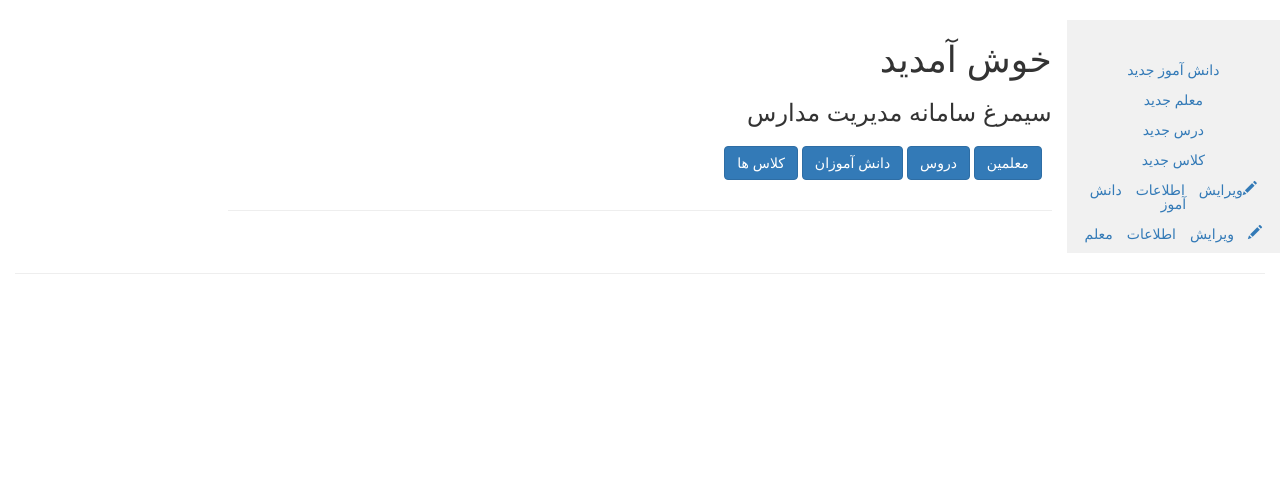
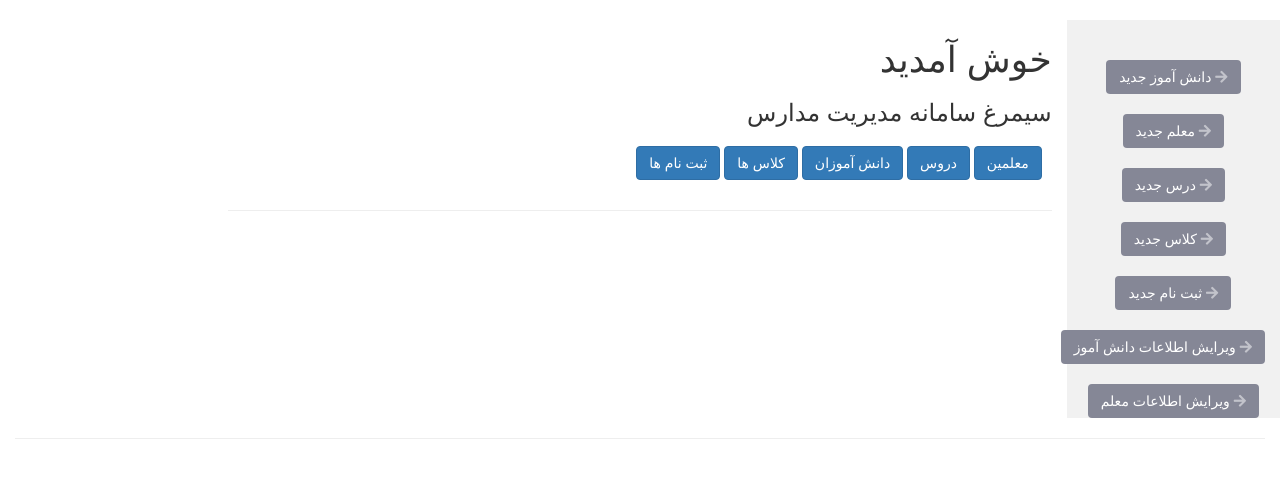
Before and after one commit to mahhfm/simurgh, a Django app: page /data/ in a window 1280 px wide. Shown: the part 162-640 px from the top of the page. Run offline with Django 3.2, Linux system fonts and the light colour scheme; a user stored in the database is signed in; some libraries are stand-ins or nearby versions.

Commit message:
search complete

```diff
--- a/edu/models.py
+++ b/edu/models.py
@@ -128,7 +128,7 @@ class Student(Origin):
     courses = models.ManyToManyField("Course", through="StudentCourse")
 
     def __str__(self):
-        return self.user.first_name + " " + str(persian.enToPersianNumb(self.sid))
+        return self.user.first_name + " " + self.user.last_name + " " + str(persian.enToPersianNumb(self.sid))
     class Meta:
         pass
 
--- a/edu/urls.py
+++ b/edu/urls.py
@@ -13,24 +13,28 @@ urlpatterns = [
     url(r'^teacher/$', views.ModelCreateView.as_view(), name="new-teacher"),
     url(r'^course/$', views.ModelCreateView.as_view(), name="new-course"),
     url(r'^classroom/$', views.ModelCreateView.as_view(), name="new-class"),
+    url(r'^register/$', views.ModelCreateView.as_view(), name="new-register"),
 
 
     url(r'^student/(?P<pk>[0-9]+)/$', views.ShowDetail.as_view(), name="student-view"),
     url(r'^teacher/(?P<pk>[0-9]+)/$', views.ShowDetail.as_view(), name="teacher-view"),
     url(r'^course/(?P<pk>[0-9]+)/$', views.ShowDetail.as_view(), name="course-view"),
     url(r'^classroom/(?P<pk>[0-9]+)/$', views.ShowDetail.as_view(), name="classroom-view"),
+    url(r'^register/(?P<pk>[0-9]+)/$', views.ShowDetail.as_view(), name="register-view"),
 
 
     url(r'^student/update/(?P<pk>[0-9]+)/$', views.ModelUpdateView.as_view(), name="update-student"),
     url(r'^teacher/update/(?P<pk>[0-9]+)/$', views.ModelUpdateView.as_view(), name="update-teacher"),
     url(r'^classroom/update/(?P<pk>[0-9]+)/$', views.ModelUpdateView.as_view(), name="update-classroom"),
     url(r'^course/update/(?P<pk>[0-9]+)/$', views.ModelUpdateView.as_view(), name="update-course"),
+    url(r'^register/update/(?P<pk>[0-9]+)/$', views.ModelUpdateView.as_view(), name="update-register"),
 
 
     url(r'^student/delete/(?P<pk>[0-9]+)/$', views.DeleteModelView.as_view(), name="delete-student"),
     url(r'^course/delete/(?P<pk>[0-9]+)/$', views.DeleteModelView.as_view(), name="delete-course"),
     url(r'^classroom/delete/(?P<pk>[0-9]+)/$', views.DeleteModelView.as_view(), name="delete-classroom"),
     url(r'^teacher/delete/(?P<pk>[0-9]+)/$', views.DeleteModelView.as_view(), name="delete-teacher"),
+    url(r'^register/delete/(?P<pk>[0-9]+)/$', views.DeleteModelView.as_view(), name="delete-register"),
 
     url(r'^login/',  views.LoginViewClass.as_view(), name="user-login"),
     url('^logout/', auth_views.LogoutView.as_view(template_name="edu/logout.html"), name="user-logout"),
--- a/edu/views.py
+++ b/edu/views.py
@@ -4,7 +4,7 @@ from django.contrib.auth.models import User
 from django.contrib.auth.hashers import make_password
 from django.contrib.auth.decorators import login_required
 from django.db.models import Q
-from .models import Teacher, ClassRoom, Student, Course
+from .models import Teacher, ClassRoom, Student, Course, Register
 from django.urls import reverse_lazy
 from .forms import *
 from django.http import HttpResponseRedirect, HttpResponse
@@ -77,7 +77,8 @@ class ModelCreateView(CreateView):
             'student': StudentForm,
             'teacher': TeacherForm,
             'classroom': ClassRoomForm,
-            'course': CourseForm, }
+            'course': CourseForm,
+            'register':Register, }
 
         form_class = form_request[self.request.path.strip('/')]
         return form_class(**self.get_form_kwargs())
@@ -99,21 +100,32 @@ class ShowData(ListView):
              'teacher': Teacher,
              'classroom': ClassRoom,
              'course': Course,
+             'register':Register,
             }
         search_request = {
             'teacher': TeacherSearchForm,
             'student': StudentSearchForm,
             'classroom': None,
              'course': None,
+             'register':None,
 
             }
         try:
             if self.request.GET.get('model_name'):
                 model_name = self.request.GET.get('model_name')
                 first_name = self.request.GET.get('first_name')
+                last_name = self.request.GET.get('last_name')
+                if 'teacher' in model_name :
+                    education_degree = self.request.GET.get('education_degree')
+                    education_degree=Q(education_degree= education_degree)
+                    if  self.request.GET.get('education_degree') == 'all':
+                        education_degree= ~Q()
+                else:
+                    education_degree = None
+                print(education_degree)
                 self.model = format_request[model_name]
                 context.update({
-                str(model_name) + 's': self.model.objects.filter(Q(user__username__icontains= first_name)),
+                str(model_name) + 's': self.model.objects.filter(Q(user__first_name__icontains= first_name) & Q(user__last_name__icontains= last_name) &  education_degree ),
                 'search': search_request[model_name],
                  })
             else:
@@ -139,10 +151,6 @@ class ShowDetail(DetailView):
 
     @method_decorator(login_required)
     def dispatch(self, *args, **kwargs):
-        content_type = ContentType.objects.get_for_model(Student)
-        permission = Permission.objects.create(codename='view_student',
-                                            name='View Students',
-                                            content_type=content_type)
 
         return super().dispatch(*args, **kwargs)
 
@@ -153,6 +161,7 @@ class ShowDetail(DetailView):
             'teacher': Teacher,
             'course': Course,
             'classroom': ClassRoom,
+            'register':Register,
         }
 
         self.model = format_request[model_name]
@@ -174,7 +183,8 @@ class ModelUpdateView(UpdateView):
             'student': Student,
             'teacher': Teacher,
             'classroom': ClassRoom,
-            'course': Course, }
+            'course': Course,
+            'register':Register, }
         self.model = list_model[self.request.path[1:self.request.path.index('/', 1)]]
         self.path_name = self.request.path[1:self.request.path.index('/', 1)]
         queryset = super(ModelUpdateView, self).get_queryset()
@@ -203,7 +213,8 @@ class DeleteModelView(DeleteView):
             'student': Student,
             'teacher': Teacher,
             'classroom': ClassRoom,
-            'course': Course, }
+            'course': Course,
+            'register':Register, }
         self.model = list_model[self.request.path[1:self.request.path.index('/', 1)]]
         self.success_url = '/data/?' + self.request.path[1:self.request.path.index('/', 1)] + '='
         self.path_name = self.request.path[1:self.request.path.index('/', 1)]
--- a/templates/edu/base.html
+++ b/templates/edu/base.html
@@ -8,7 +8,9 @@
     <meta name="viewport" content="width=device-width, initial-scale=1">
     <link rel="stylesheet" href="{% static 'css/edu/base.css' %}">
     <link href="{% static 'vendor/fontawesome-free/css/all.min.css' %}" rel="stylesheet" type="text/css">
-    <link href="https://fonts.googleapis.com/css?family=Nunito:200,200i,300,300i,400,400i,600,600i,700,700i,800,800i,900,900i" rel="stylesheet">
+    <link
+        href="https://fonts.googleapis.com/css?family=Nunito:200,200i,300,300i,400,400i,600,600i,700,700i,800,800i,900,900i"
+        rel="stylesheet">
     <link href="{% static 'css/edu/sb-admin-2.min.css' %}" rel="stylesheet">
     <link rel="stylesheet" href="https://maxcdn.bootstrapcdn.com/bootstrap/3.4.0/css/bootstrap.min.css">
     <script src="https://ajax.googleapis.com/ajax/libs/jquery/3.3.1/jquery.min.js"></script>
@@ -36,7 +38,7 @@
                 </ul>
                 <ul class="nav navbar-nav navbar-right">
                     {% if user.is_authenticated %}
-                <li><a href="{% url 'home' %}"><span class=""></span>{{ user.first_name }}  عزیز, خوش آمدید </a></li>
+                    <li><a href="{% url 'home' %}"><span class=""></span>{{ user.first_name }} عزیز, خوش آمدید </a></li>
                     <li><a href="{% url 'user-logout' %}"><span class="glyphicon glyphicon-log-in"></span>خروج</a></li>
                     {% else %}
                     <li><a href="{% url 'user-login' %}"><span class="glyphicon glyphicon-log-in"></span>ورود</a></li>
@@ -51,18 +53,67 @@
             <div class="col-sm-2 sidenav">
                 {% if  user.is_authenticated %}
                 {% if  perms.edu.teacher_management %}
-            <p><a href="{% url 'student-signup' %}"> دانش آموز جدید</a></p>
-            <p><a href="{% url 'new-teacher' %}"> معلم جدید</a></p>
-            <p><a href="{% url 'new-course' %}"> درس جدید</a></p>
-            <p><a href="{% url 'new-class' %}"> کلاس جدید</a></p>
-
+                <a href="{% url 'student-signup' %}" class="btn btn-secondary ">
+                    <span class="icon text-white-50">
+                        <i class="fas fa-arrow-right"></i>
+                    </span>
+                    <span class="text"> دانش آموز جدید</span>
+                </a>
+                <br>
+                <br>
+                {% if  perms.edu.manager_management %}
+                <a href="{% url 'new-teacher' %}" class="btn btn-secondary ">
+                    <span class="icon text-white-50">
+                        <i class="fas fa-arrow-right"></i>
+                    </span>
+                    <span class="text"> معلم جدید</span>
+                </a>
+                {% endif %}
+                <br>
+                <br>
+                <a href="{% url 'new-course' %}" class="btn btn-secondary ">
+                    <span class="icon text-white-50">
+                        <i class="fas fa-arrow-right"></i>
+                    </span>
+                    <span class="text"> درس جدید</span>
+                </a>
+                <br>
+                <br>
+                <a href="{% url 'new-class' %}" class="btn btn-secondary ">
+                    <span class="icon text-white-50">
+                        <i class="fas fa-arrow-right"></i>
+                    </span>
+                    <span class="text"> کلاس جدید</span>
+                </a>
+                <br>
+                <br>
+                <a href="{% url 'new-class' %}" class="btn btn-secondary ">
+                    <span class="icon text-white-50">
+                        <i class="fas fa-arrow-right"></i>
+                    </span>
+                    <span class="text">ثبت نام جدید</span>
+                </a>
+                <br>
+                <br>
                 {% endif %}
 
                 {% if  perms.edu.student_management %}
-        <p><a class="	glyphicon glyphicon-pencil" href="{%  url 'update-student' user.id %}">ویرایش اطلاعات دانش آموز  </a><p>
+                <a href="{%  url 'update-student' user.id %}" class="btn btn-secondary ">
+                    <span class="icon text-white-50">
+                        <i class="fas fa-arrow-right"></i>
+                    </span>
+                    <span class="text">ویرایش اطلاعات دانش آموز </span>
+                </a>
+                <br>
+                <br>
                 {% endif %}
                 {% if  perms.edu.teacher_management %}
-        <p><a class="	glyphicon glyphicon-pencil" href="{%  url 'update-teacher' user.id %}">  ویرایش اطلاعات معلم  </a><p>
+                <a href="{%  url 'update-teacher' user.id %}" class="btn btn-secondary ">
+                    <span class="icon text-white-50">
+                        <i class="fas fa-arrow-right"></i>
+                    </span>
+                    <span class="text"> ویرایش اطلاعات معلم </span>
+                </a>
                 {% endif %}
                 {% endif %}
             </div>
@@ -74,10 +125,12 @@
                 {% if  perms.edu.teacher_management %}
                 <form action="{% url 'show-data' %}" method="GET">
                     <div class="btn-group p-3">
+                    {% if  perms.edu.manager_management %}
                         <a href="">
                             <button type="submit" class="btn btn-primary" name="teacher">معلمین</button>
 
                         </a>
+                    {% endif %}
                         <a href="">
                             <button type="submit" class="btn btn-primary" name="course">دروس</button>
                         </a>
@@ -87,7 +140,11 @@
                         <a href="">
                             <button type="submit" class="btn btn-primary" name="classroom">کلاس ها</button>
                         </a>
+                        <a href="">
+                            <button type="submit" class="btn btn-primary" name="register">ثبت نام ها</button>
+                        </a>
                     </div>
+
                 </form>
                 {% endif %}
                 {% endif %}
--- a/templates/edu/show_data.html
+++ b/templates/edu/show_data.html
@@ -47,8 +47,11 @@
                         <th>شماره دانش آموزی</th>
                         <th>کلاس</th>
                         <th>ایمیل</th>
+                        <th>جزیات دانش آموز</th>
+                        {% if  perms.edu.manager_management %}
                         <th>ویرایش</th>
                         <th colspan="2">ویرایش / حذف</th>
+                        {% endif %}
                     </thead>
                     {% for student in students %}
                     <tr role="button" data-href="{% url 'student-view' student.id %}">
@@ -58,10 +61,13 @@
                         <td>{{ student.sid }}</td>
                         <td>{{ student.classroom }}</td>
                         <td>{{ student.user.email }}</td>
+                        <td><a class="fas fa-info-circle" href="{% url 'student-view' student.id %}"></a></td>
+                          {% if  perms.edu.manager_management %}
                         <td><a class="glyphicon glyphicon-pencil" href="{%  url 'update-student' student.id %}"></a>
                         </td>
                         <td><a class="fas fa-trash" href="{%  url 'delete-student' student.id %}"></a>
                         </td>
+                        {% endif %}
                     </tr>
                     {% endfor %}
                 </table>
@@ -187,6 +193,41 @@
 
     </div> {% endif %}
 
+
+
+    {% if registers %}
+    <div class="card shadow mb-4">
+        <div class="card-header py-3">
+            <h6 class="m-0 font-weight-bold text-primary">جدول دروس</h6>
+        </div>
+        <div class="card-body">
+            <div class="table-responsive">
+                <table class="table table-bordered" id="dataTable" width="100%" cellspacing="0">
+
+                    <thead>
+                        <th>آی دی</th>
+                        <th>دانش آموز</th>
+                        <th>کلاس </th>
+                        <th colspan="2">ویرایش / حذف</th>
+                    </thead>
+                    {% for register in registers %}
+                    <tr role="button" data-href="{% url 'register-view' register.id %}">
+                        <td>{{ register.id }}</td>
+                        <td>{{ register.student }}</td>
+                        <td>{{ register.classroom }}</td>
+                        <td><a class="	glyphicon glyphicon-pencil" href="{%  url 'update-register' register.id %}"></a></td>
+                        <td><a class="fas fa-trash" href="{%  url 'delete-register' register.id %}"></a></td>
+                    </tr>
+                    {% endfor %}
+                </table>
+                </tbody>
+                </table>
+            </div>
+        </div>
+    </div>
+
+    </div> {% endif %}
+
 </center>
 
 
```
Also changed, not shown: edu/forms.py (+15 -5 lines). Lines whose indentation alone changed are shown as unchanged.
